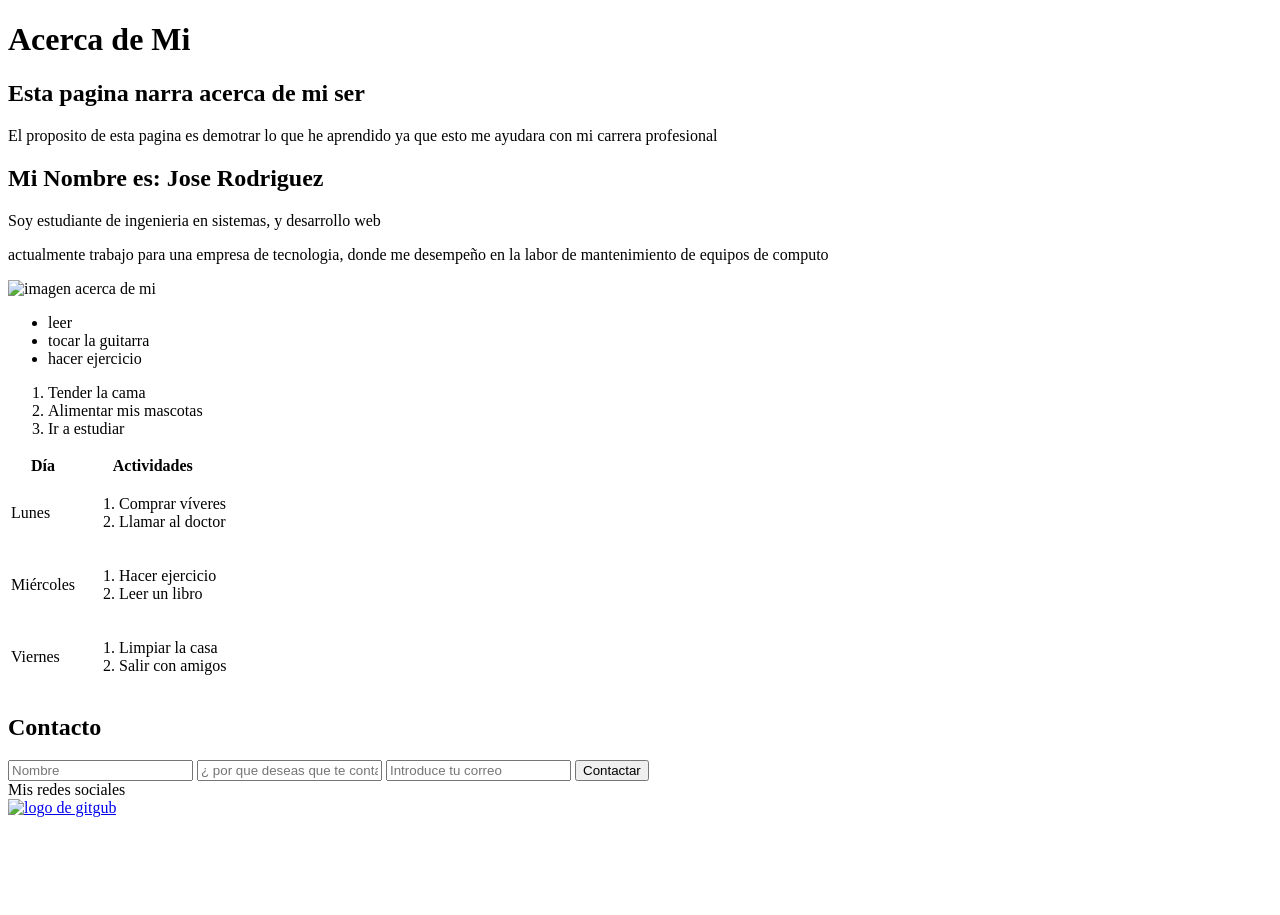
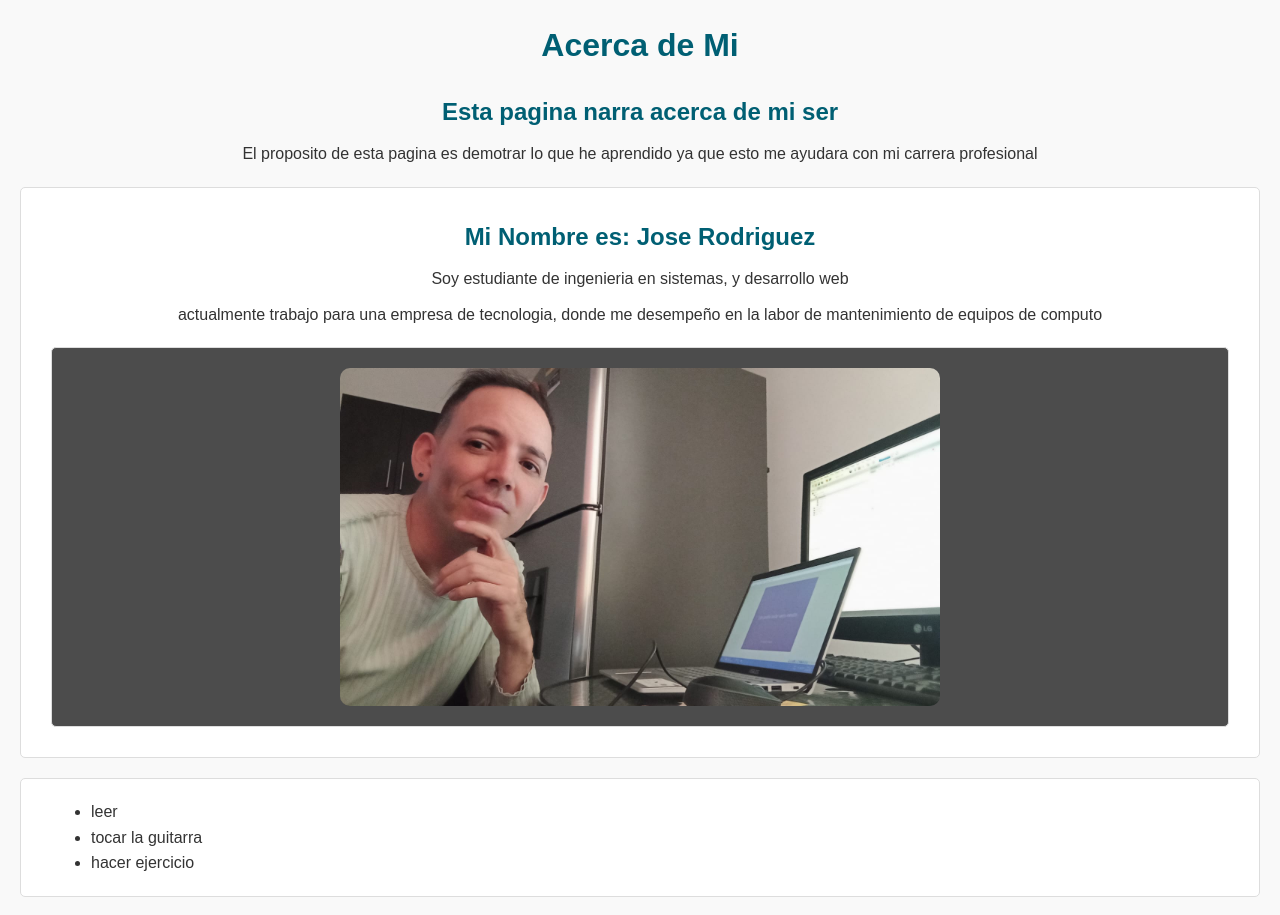
Before and after one commit to jzpoe/sesion-7, a plain HTML site: page index.html in a window 1280 px wide. Shown: the top 915 px of the page. Before the commit the page ends 825 px from the top, so only its background shows below. Drawn offline with Linux system fonts and the light colour scheme; the site is published under a folder, as on GitHub Pages, so addresses that start at the root find nothing.

Commit message:
correccion de la ruta de las imagenes y css

```diff
--- a/index.html
+++ b/index.html
@@ -4,7 +4,7 @@
 <head>
     <meta charset="UTF-8">
     <meta name="viewport" content="width=device-width, initial-scale=1.0">
-    <link rel="stylesheet" href="/style.css">
+    <link rel="stylesheet" href="style.css">
     <title>About me</title>
 
 </head>
@@ -20,7 +20,7 @@
             en la labor de mantenimiento de equipos de computo
         </p>
         <section class="section-img">
-            <img class="img-acerca-de-mi" src="/img/Jose.jpg" alt="imagen acerca de mi">
+            <img class="img-acerca-de-mi" src="img/Jose.jpg" alt="imagen acerca de mi">
         </section>
     </section>
     <section>
@@ -89,9 +89,9 @@
 
     <footer>Mis redes sociales
         <div class="contenedor-img">
-            <a href="https://github.com/jzpoe"><img class="imagen-git" src="/img/images.png"
+            <a href="https://github.com/jzpoe"><img class="imagen-git" src="img/images.png"
                 alt="logo de gitgub"></a>
-        <a href="https://www.linkedin.com/in/jose-rodriguezjz/"><img class="imagen-git" src="/img/images (1).png" alt=""></a>
+        <a href="https://www.linkedin.com/in/jose-rodriguezjz/"><img class="imagen-git" src="img/images (1).png" alt=""></a>
         </div>
 
     </footer>
```
